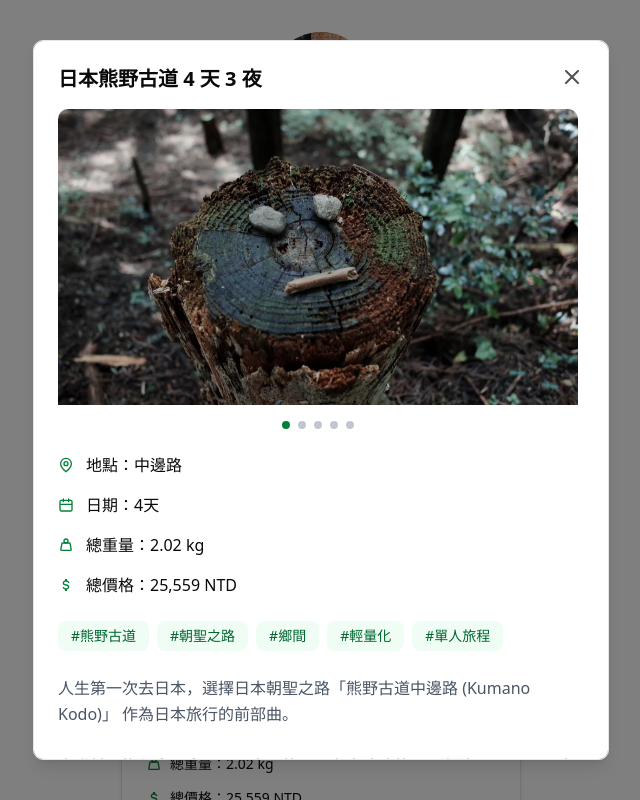
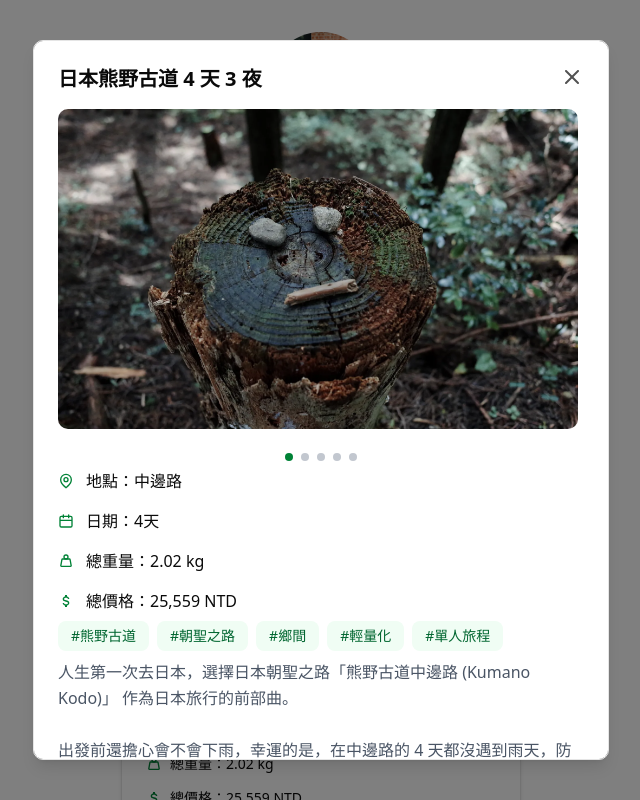
Before and after one commit to roy4222/OutShare, a Next.js app: page / in a window 1280 px wide. Both pictures are taken after a click on the button 640 px from the left and 614 px from the top of the page. Shown: the top 800 px of the page, without its empty margins (319-959 px from the left). Built offline with nearby package versions, Linux system fonts and the light colour scheme.

Commit message:
feat: 更新SwiperCarousel組件，將dot 移動到圖片下方

```diff
--- a/components/SwiperCarousel.tsx
+++ b/components/SwiperCarousel.tsx
@@ -1,9 +1,8 @@
 import Image from "next/image";
-import { useRef } from "react";
+import { useRef, forwardRef, useImperativeHandle } from "react";
 import { Swiper, SwiperSlide } from "swiper/react";
 import { Navigation, Scrollbar, A11y } from "swiper/modules";
 import type { Swiper as SwiperType } from "swiper";
-import SwiperPagination, { type SwiperPaginationRef } from "./ui/swiper-pagination";
 import "swiper/css";
 import "swiper/css/navigation";
 
@@ -11,44 +10,50 @@ interface SwiperCarouselProps {
   images: string[];
   alt: string;
   className?: string;
+  onSlideChange?: (swiper: SwiperType) => void;
+}
+
+export interface SwiperCarouselRef {
+  swiper: SwiperType | null;
+  slideTo: (index: number) => void;
 }
 
 /**
  * Swiper 輪播圖元件
  *
  * 用於顯示多張圖片的輪播效果，支援：
- * - 獨立的分頁指示器元件
  * - 滾動條
  * - 響應式設計
- * - 使用 useRef 控制分頁狀態
+ * - 通過 ref 暴露 swiper 實例控制
+ * - 外部 pagination 控制
  *
  * @param images - 圖片 URL 陣列
  * @param alt - 圖片替代文字的前綴
  * @param className - 可選的額外 CSS 類名
+ * @param onSlideChange - 投影片變更時的回調函數
  * @returns JSX.Element - 渲染的 Swiper 輪播元件
  */
-const SwiperCarousel = ({ images, alt, className }: SwiperCarouselProps) => {
-  const swiperRef = useRef<SwiperType | null>(null);
-  const paginationRef = useRef<SwiperPaginationRef>(null);
+const SwiperCarousel = forwardRef<SwiperCarouselRef, SwiperCarouselProps>(
+  ({ images, alt, className, onSlideChange }, ref) => {
+    const swiperRef = useRef<SwiperType | null>(null);
 
-  const handleSlideChange = (swiper: SwiperType) => {
-    if (paginationRef.current) {
-      paginationRef.current.update(swiper.activeIndex);
-    }
-  };
+    useImperativeHandle(ref, () => ({
+      swiper: swiperRef.current,
+      slideTo: (index: number) => {
+        if (swiperRef.current) {
+          swiperRef.current.slideTo(index);
+        }
+      }
+    }), []);
 
-  const handlePaginationClick = (event: React.MouseEvent<HTMLDivElement>) => {
-    const target = event.target as HTMLElement;
-    const index = target.getAttribute('data-index');
+    const handleSlideChange = (swiper: SwiperType) => {
+      if (onSlideChange) {
+        onSlideChange(swiper);
+      }
+    };
 
-    if (index && swiperRef.current) {
-      swiperRef.current.slideTo(parseInt(index));
-    }
-  };
-
-  return (
-    <div className="w-full h-full flex flex-col rounded-lg overflow-hidden">
-      <div className="flex-1 relative">
+    return (
+      <div className="w-full h-full rounded-lg overflow-hidden">
         <Swiper
           // install Swiper modules
           modules={[Navigation, Scrollbar, A11y]}
@@ -73,16 +78,10 @@ const SwiperCarousel = ({ images, alt, className }: SwiperCarouselProps) => {
           ))}
         </Swiper>
       </div>
+    );
+  }
+);
 
-      <div onClick={handlePaginationClick}>
-        <SwiperPagination
-          ref={paginationRef}
-          totalSlides={images.length}
-          clickable={true}
-        />
-      </div>
-    </div>
-  );
-};
+SwiperCarousel.displayName = "SwiperCarousel";
 
 export default SwiperCarousel;
--- a/components/TripDialog.tsx
+++ b/components/TripDialog.tsx
@@ -13,7 +13,10 @@ import { PriceIcon } from "@/components/icons/PriceIcon";
 import { Trip } from "@/types/trip";
 import { cn, calculateTripEquipmentTotals } from "@/lib/utils";
 import EquimentCard from "./EquimentCard";
-import SwiperCarousel from "./SwiperCarousel";
+import SwiperCarousel, { type SwiperCarouselRef } from "./SwiperCarousel";
+import SwiperPagination, { type SwiperPaginationRef } from "./ui/swiper-pagination";
+import { useRef } from "react";
+import type { Swiper as SwiperType } from "swiper";
 
 interface TripDialogProps {
   trip: Trip;
@@ -40,6 +43,25 @@ const TripDialog = ({ trip, trigger, className }: TripDialogProps) => {
   // 計算該旅程相關裝備的總重量和總價格
   const { totalWeight, totalPrice } = calculateTripEquipmentTotals(trip.title);
 
+  // Swiper 和 Pagination 的 refs
+  const swiperRef = useRef<SwiperCarouselRef>(null);
+  const paginationRef = useRef<SwiperPaginationRef>(null);
+
+  const handleSlideChange = (swiper: SwiperType) => {
+    if (paginationRef.current) {
+      paginationRef.current.update(swiper.activeIndex);
+    }
+  };
+
+  const handlePaginationClick = (event: React.MouseEvent<HTMLDivElement>) => {
+    const target = event.target as HTMLElement;
+    const index = target.getAttribute('data-index');
+
+    if (index && swiperRef.current) {
+      swiperRef.current.slideTo(parseInt(index));
+    }
+  };
+
   return (
     <Dialog>
       <DialogTrigger asChild>{trigger}</DialogTrigger>
@@ -55,14 +77,28 @@ const TripDialog = ({ trip, trigger, className }: TripDialogProps) => {
         </DialogHeader>
 
 
-          <div className="space-y-6">
+          <div className="space-y-2">
+
               <div className="relative w-80 md:w-130 h-64 md:h-80">
                 <SwiperCarousel
+                  ref={swiperRef}
                   images={trip.image}
                   alt={trip.alt}
                   className="trip-dialog-swiper"
+                  onSlideChange={handleSlideChange}
                 />
               </div>
+
+              {/* 獨立的 Pagination */}
+              <div onClick={handlePaginationClick} className="flex justify-center">
+                <SwiperPagination
+                  ref={paginationRef}
+                  totalSlides={trip.image.length}
+                  clickable={true}
+                  className=""
+                />
+              </div>
+
 
 
           {/* 基本資訊 */}
```
Lines whose indentation alone changed are shown as unchanged.
